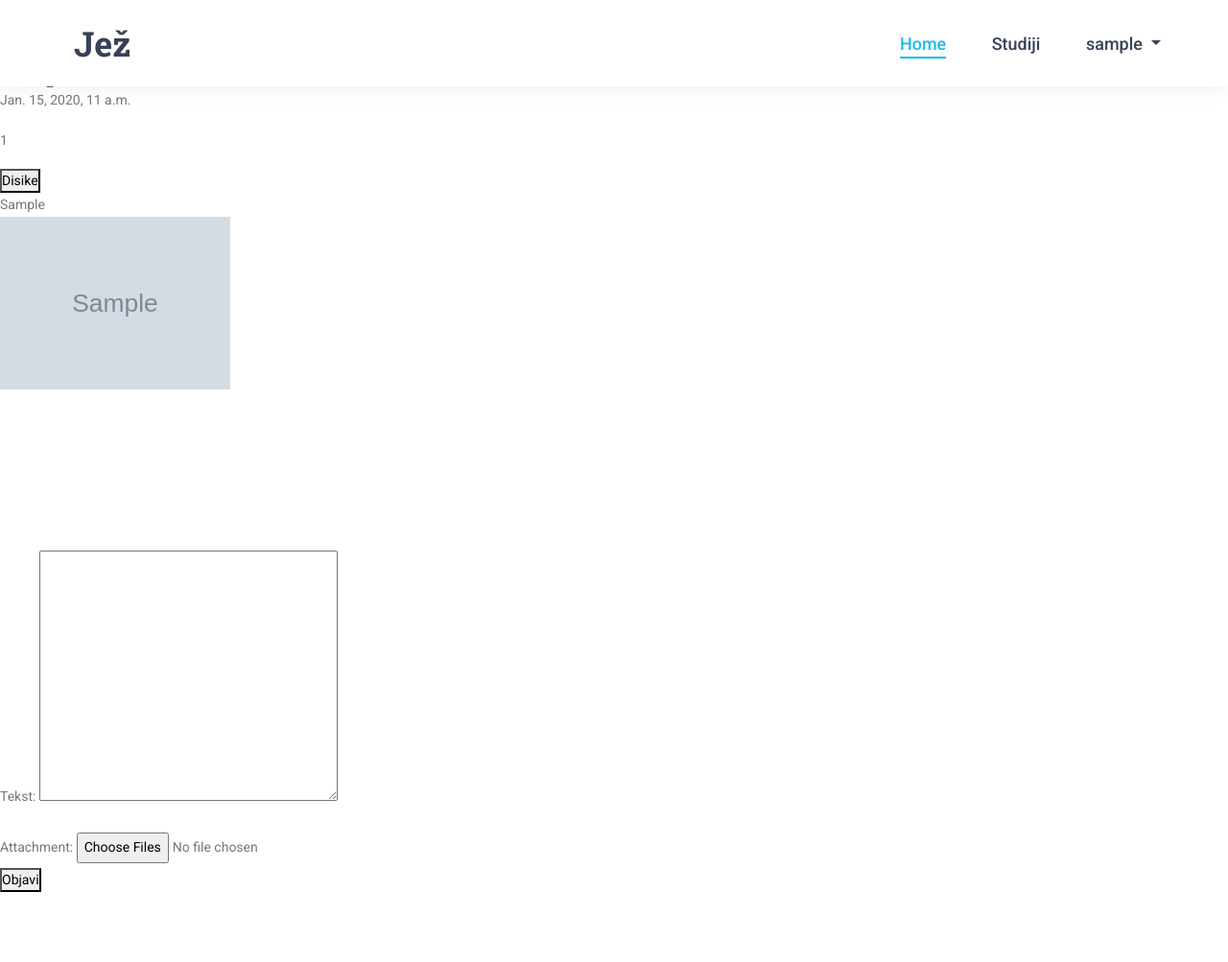
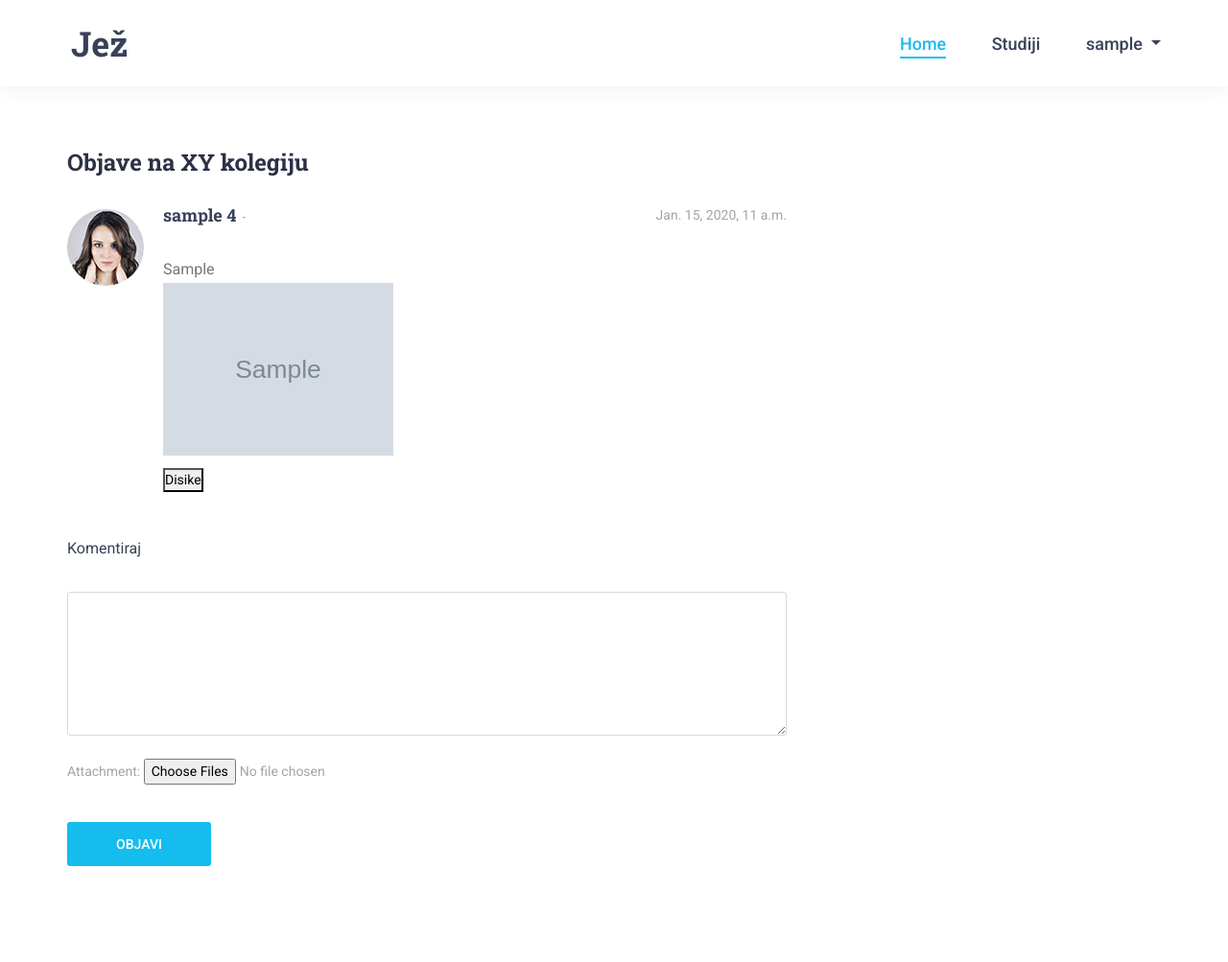
Before and after one commit to nsamardzic13/jez, a Django app: a page that uses objava/templates/objava/post.html in a window 1280 px wide. Shown: the whole page at 96% size. Before the commit the page ends 930 px from the top, so only its background shows below. Run offline with Django 3.2, Linux system fonts and the light colour scheme; a user stored in the database is signed in; tables that the repository leaves empty hold one stand-in row (values such as "Sample post"); grey boxes marked "Sample" are stand-in pictures; some libraries are stand-ins or nearby versions.

Commit message:
post frontend

```diff
--- a/objava/templates/objava/post.html
+++ b/objava/templates/objava/post.html
@@ -3,55 +3,114 @@
 {% load extras %}
 
 {% block content %}
+<meta name="description" content="Unicat project">
+<meta name="viewport" content="width=device-width, initial-scale=1">
+<link rel="stylesheet" type="text/css" href="{% static 'styles/bootstrap4/bootstrap.min.css' %}">
+<link href="{% static 'plugins/font-awesome-4.7.0/css/font-awesome.min.css' %}" rel="stylesheet" type="text/css">
+<link href="{% static 'plugins/colorbox/colorbox.css' %}" rel="stylesheet" type="text/css">
+<link rel="stylesheet" type="text/css" href="{% static 'styles/blog_single.css' %}">
+<link rel="stylesheet" type="text/css" href="{% static 'styles/blog_single_responsive.css' %}">
+
+<div class="super_container">
+	<div class="blog">
+		<div class="container">
+			<div class="row">
+				<!-- Blog Content -->
+				<div class="col-lg-8">
+                    <div class="blog_content">
+                        <!-- Comments -->
+                        <div class="comments_container">
+                            <div class="comments_title"><span>Objave na XY kolegiju</span></div>
+                            <ul class="comments_list">
                                 {% define as prethodna_objava %}
-    <br><br><br>
+
                                 {% for obj in sve_objave %}
                                     {% csrf_token %}
+                                    <li>
+                                        <div class="comment_item d-flex flex-row align-items-start jutify-content-start">
                                             {% if prethodna_objava != obj.objava.objava_id %}
-            <h3>{{ obj.getusername }} {{ student.stars }}</h3> <p>{{obj.getdate}}</p> <p>{{ obj.getlikes }}</p>
-            <!--samo jedan like/unlike botun po tekstu SKRATI KONJU-->
+                                                <div class="comment_image"><div><img src="{% static 'images/comment_1.jpg' %}" alt=""></div></div>
+                                            {% endif %}
+                                            <div class="comment_content">
+                                                {% if prethodna_objava != obj.objava.objava_id %}
+                                                <div class="comment_title_container d-flex flex-row align-items-center justify-content-start">
+                                                    <div class="comment_author"><a href="#">{{obj.getusername}} {{ student.stars }}</a></div>
+                                                    <div class="comment_time ml-auto">{{obj.getdate}}</div>
+                                                </div>
+
+                                                <div class="comment_text">
+                                                        <p>{{obj.gettekst}}</p>
+                                                 </div>
+                                                {% endif %}
+
+                                                 <div class=" justify-content-center align-items-center">
+                                                    {% if obj.check_image %} <!--provjeram format dokumenta -->
+                                                        <a href="{{obj.attachment.url}}" download><img src="{{ obj.attachment.url}}" width="240"></a>
+                                                        {% else %}
+                                                        <a href="{{obj.attachment.url}}" download>{{ obj.attachment | split_name}}</a>
+                                                    {% endif %}
+                                                 </div>
+
+                                                {% if prethodna_objava != obj.objava.objava_id %}
                                                      <form action="{% url 'objava:like' %}" method="post">
                                                          {% csrf_token %}
                                                          <input type="hidden" value="{{ user.username }}" name="html_user">
                                                          <input type="hidden" value="{{ obj.objava_id }}" name="html_objava">
-                <input type="hidden" value="{{ obj.getusername }}" name="html_objava_user">
+                                                          <div class="comment_extras d-flex flex-row align-items-center justify-content-start">
                                                             {% if obj.objava_id not in user_likes %}
-                    <button type="submit" name="html_like" value="html_like">Like</button>
+                                                               <!--<button type="submit" name="html_like" value="html_like">Like</button>-->
+                                                                <div class="comment_extra comment_likes"><a href="#"><i class="fa fa-thumbs-up" aria-hidden="true"></i><span>108</span></a></div>
                                                             {% else %}
                                                                 <button type="submit" name="html_like" value="html_dislike">Disike</button>
                                                             {% endif %}
-            </form>
 
-            <p> {{ obj.gettekst }}</p>
+                                                          </div>
                                                 {% endif %}
 
-        {% if obj.check_image %} <!--provjeram format dokumenta -->
-            <a href="{{obj.attachment.url}}" download><img src="{{ obj.attachment.url}}" width="240"></a>
-            {% else %}
-            <a href="{{obj.attachment.url}}" download>{{ obj.attachment | split_name}}</a>
+                                        </div>
+                                    </li>
+                                    {% change obj.objava_id as prethodna_objava %}
+                                {% endfor %}
+                            </ul>
 
-        {% endif %}
+                            <div class="add_comment_container">
+                                <form method="post" enctype="multipart/form-data" class="comment_form">
+                                    {% csrf_token %}
+                                    <div class="justify-content-center input_col">
+                                        <div>
+                                            <div class="form_title">Komentiraj</div>
+                                            <label for="id_tekst"></label>
+                                            <textarea name="tekst" required="" id="id_tekst" class="comment_input comment_textarea"></textarea>
+                                        </div>
+                                    </div>
 
-        {% change obj.objava_id as prethodna_objava %}
-        <br>
-    {% endfor %}
+                                    <div>
+                                        <label for="id_attachment">Attachment:</label>
+                                        <input type="file" name="attachment" multiple="" id="id_attachment">
+                                    </div>
 
-    <!--
-        ne znam di se sad ovo uklapa pa sam tu stavila
-        {% if objava.objava_id  and  user.username in svi_lajkovi %}
-            <p>Tu buton za lajk i onda ide jedna fun</p>
-        {% else %}
-            <p>Nije lajkano buton za unlike</p>
-        {% endif %}
-        {{ objava.get_likes }}
--->
+                                    <div>
+                                        <button type="submit" class="comment_button trans_200">Objavi</button>
+                                    </div>
 
-<form method="post" enctype="multipart/form-data" >
-    <br><br><br><br><br><br><br><br>
-    {% csrf_token %}
-    {{ form.as_p }}
-    {{ file_form.as_p }}
-    <button type="submit" name="objavi">Objavi</button>
                                 </form>
+                            </div>
+                        </div>
+				    </div>
+			    </div>
+		    </div>
+	</div>
 
+
+</div>
+
+<script src="js/jquery-3.2.1.min.js"></script>
+<script src="styles/bootstrap4/popper.js"></script>
+<script src="styles/bootstrap4/bootstrap.min.js"></script>
+<script src="plugins/easing/easing.js"></script>
+<script src="plugins/parallax-js-master/parallax.min.js"></script>
+<script src="plugins/colorbox/jquery.colorbox-min.js"></script>
+<script src="js/blog_single.js"></script>
+</body>
+</html>
 {% endblock %}
```
Lines whose indentation alone changed are shown as unchanged.
